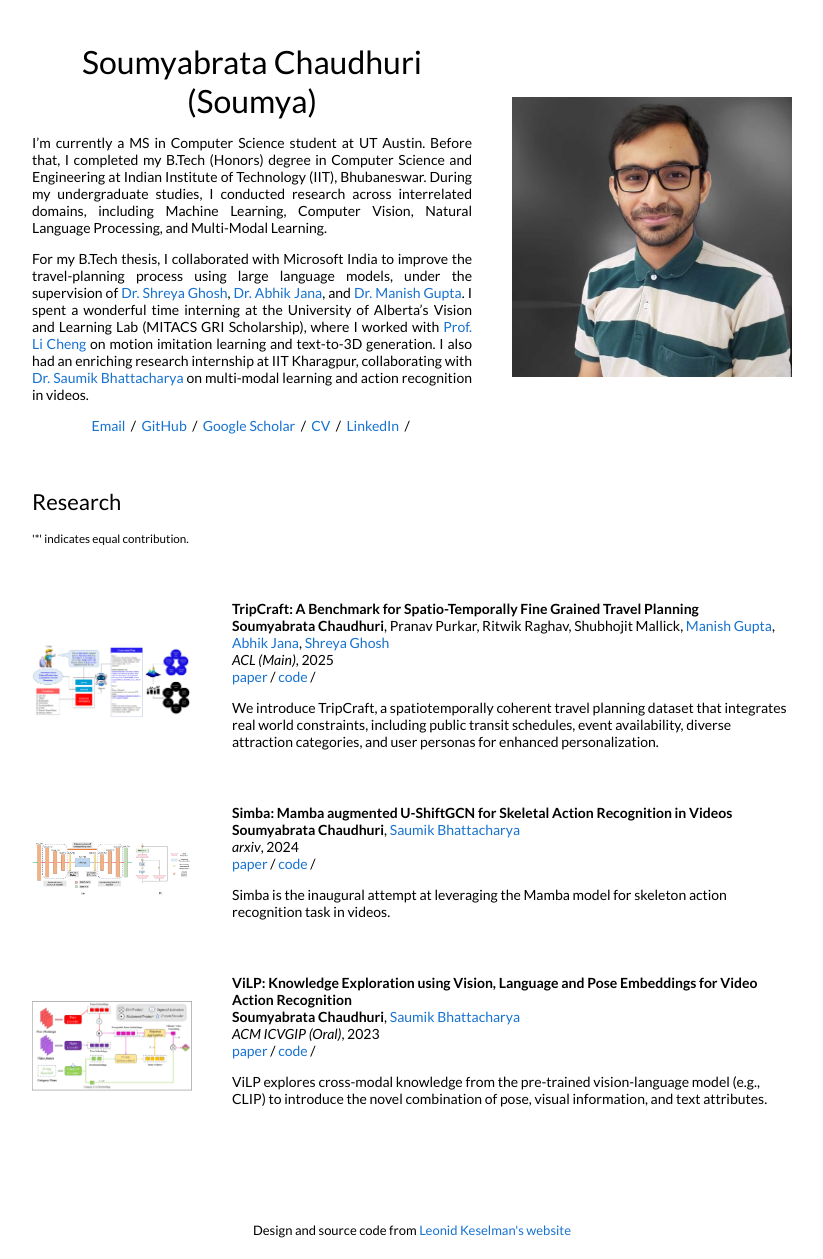
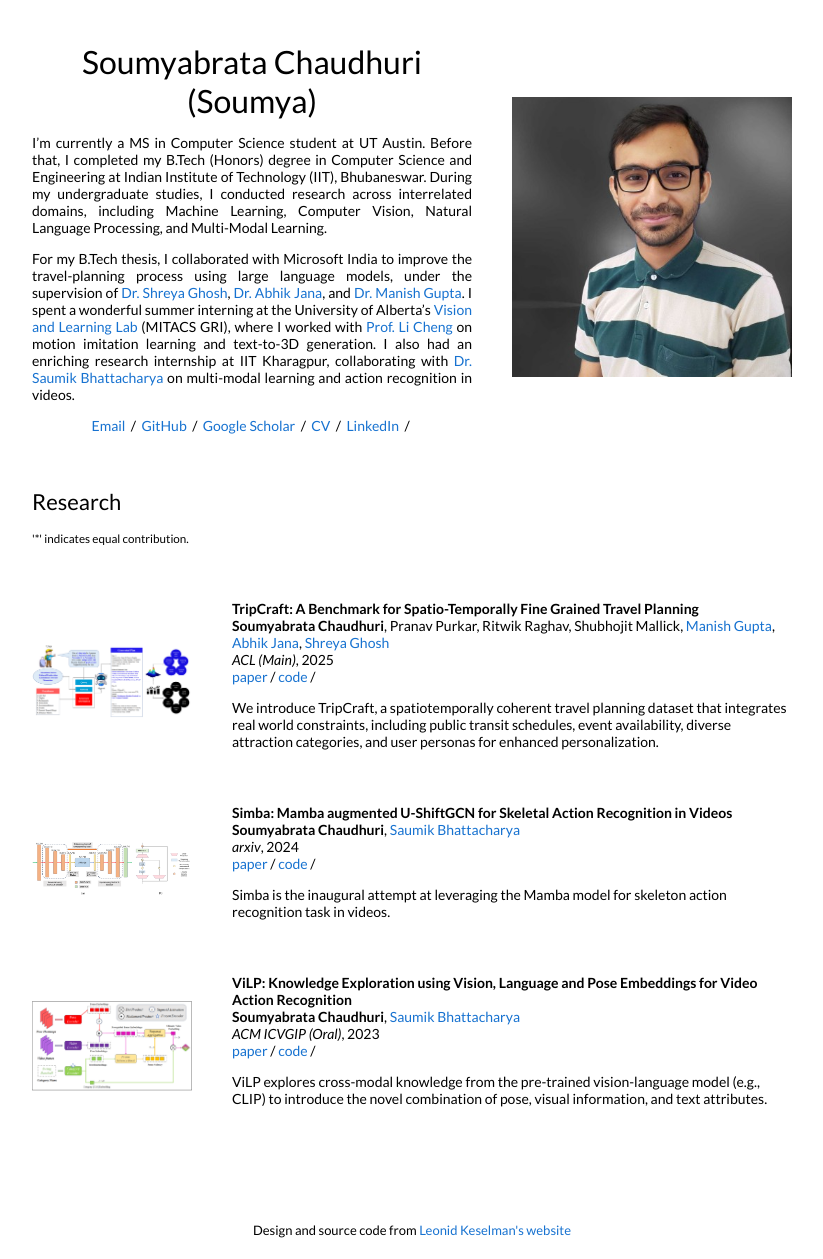
Before and after one commit to Soumyabrata2003/Soumyabrata2003.github.io, a Jekyll site: the page built from _posts/2025-08-09-soumya-tripcraft.markdown, in a window 1280 px wide. Shown: the whole page, without its empty margins (228-1051 px from the left). Built offline with Jekyll 4.4.1, drawn with Linux system fonts in a browser that asks for light colours.

Commit message:
Update default.html

```diff
--- a/_layouts/default.html
+++ b/_layouts/default.html
@@ -41,7 +41,7 @@
                 I’m currently a MS in Computer Science student at UT Austin. Before that, I completed my B.Tech (Honors) degree in Computer Science and Engineering at Indian Institute of Technology (IIT), Bhubaneswar. During my undergraduate studies, I conducted research across interrelated domains, including Machine Learning, Computer Vision, Natural Language Processing, and Multi-Modal Learning.
               </p>
               <p style="text-align:justify">
-                 For my B.Tech thesis, I collaborated with Microsoft India to improve the travel-planning process using large language models, under the supervision of <a href="https://scholar.google.com/citations?user=a5OKo7wAAAAJ&hl=en" target="_blank" rel="noopener noreferrer">Dr. Shreya Ghosh</a>, <a href="https://scholar.google.com/citations?user=D0DaFlEAAAAJ&hl=en" target="_blank" rel="noopener noreferrer">Dr. Abhik Jana</a>, and <a href="https://scholar.google.co.in/citations?user=eX9PSu0AAAAJ" target="_blank" rel="noopener noreferrer">Dr. Manish Gupta</a>. I spent a wonderful time interning at the University of Alberta’s Vision and Learning Lab (MITACS GRI Scholarship), where I worked with <a href="https://scholar.google.com/citations?user=9IRFiEQAAAAJ&hl=en" target="_blank" rel="noopener noreferrer">Prof. Li Cheng</a> on motion imitation learning and text-to-3D generation. I also had an enriching research internship at IIT Kharagpur, collaborating with <a href="https://scholar.google.com/citations?hl=en&user=8pffuA4AAAAJ&view_op=list_works&sortby=pubdate" target="_blank" rel="noopener noreferrer">Dr. Saumik Bhattacharya</a> on multi-modal learning and action recognition in videos.
+                 For my B.Tech thesis, I collaborated with Microsoft India to improve the travel-planning process using large language models, under the supervision of <a href="https://scholar.google.com/citations?user=a5OKo7wAAAAJ&hl=en" target="_blank" rel="noopener noreferrer">Dr. Shreya Ghosh</a>, <a href="https://scholar.google.com/citations?user=D0DaFlEAAAAJ&hl=en" target="_blank" rel="noopener noreferrer">Dr. Abhik Jana</a>, and <a href="https://scholar.google.co.in/citations?user=eX9PSu0AAAAJ" target="_blank" rel="noopener noreferrer">Dr. Manish Gupta</a>. I spent a wonderful summer interning at the University of Alberta’s <a href="https://vision-and-learning-lab-ualberta.github.io/">Vision and Learning Lab</a> (MITACS GRI), where I worked with <a href="https://scholar.google.com/citations?user=9IRFiEQAAAAJ&hl=en" target="_blank" rel="noopener noreferrer">Prof. Li Cheng</a> on motion imitation learning and text-to-3D generation. I also had an enriching research internship at IIT Kharagpur, collaborating with <a href="https://scholar.google.com/citations?hl=en&user=8pffuA4AAAAJ&view_op=list_works&sortby=pubdate" target="_blank" rel="noopener noreferrer">Dr. Saumik Bhattacharya</a> on multi-modal learning and action recognition in videos.
               </p>
 
               <p style="text-align:center">
```
Also changed, not shown: other parts of _layouts/default.html (+1 -1 lines).
